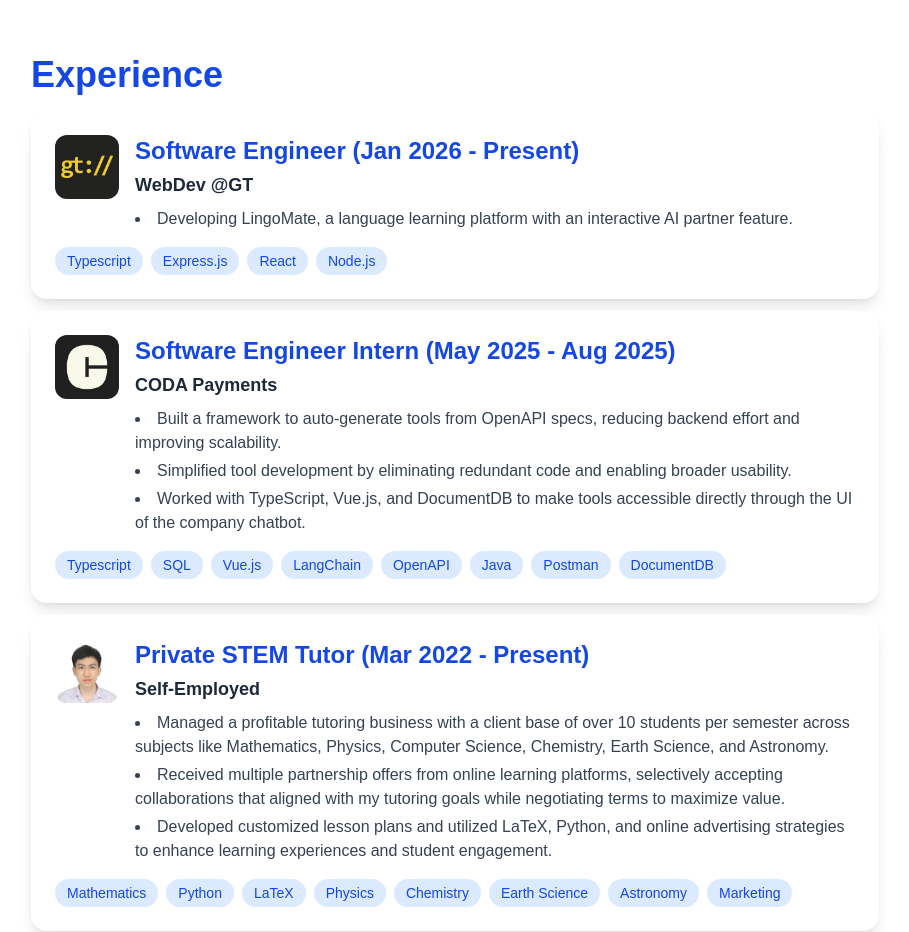
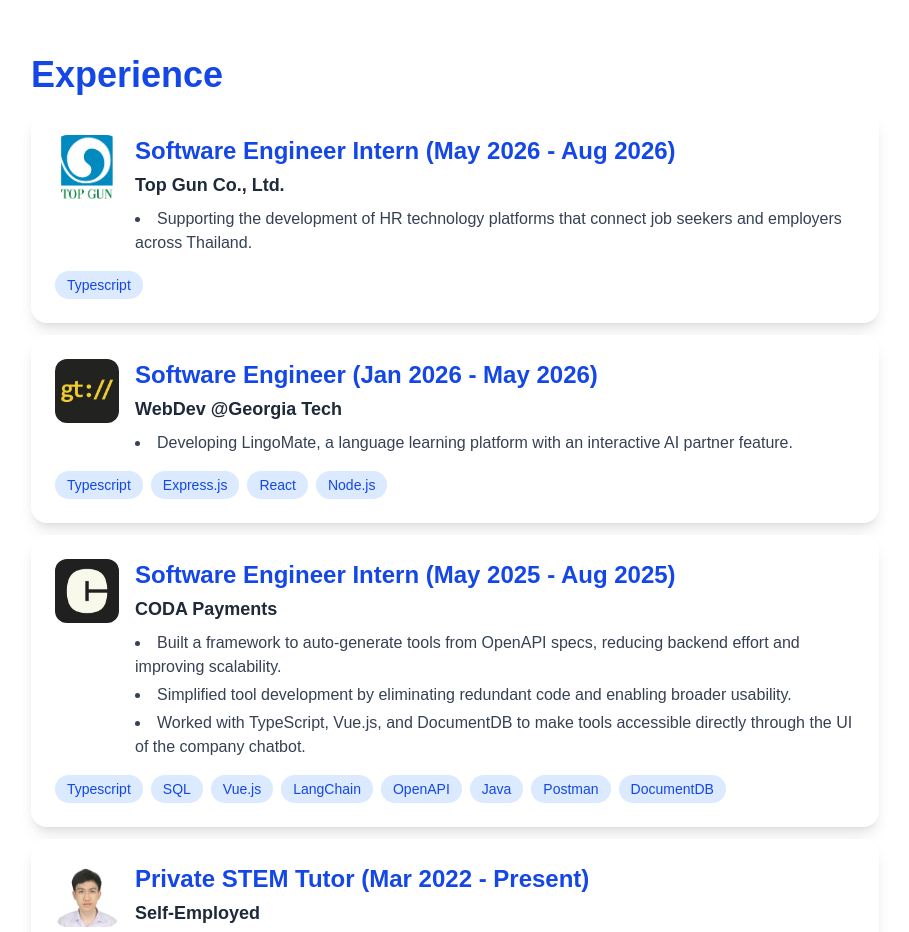
Before and after one commit to nitipon-ton/nitipon-portfolio, a Next.js app: page / in a window 1280 px wide. Shown: the part 1160-2092 px from the top of the page, without its empty margins (185-1094 px from the left). Built offline with nearby package versions, Linux system fonts and the light colour scheme.

Commit message:
Update 2026 internship

```diff
--- a/app/page.tsx
+++ b/app/page.tsx
@@ -31,8 +31,18 @@ export default function Home() {
           <h2 className="text-4xl font-bold text-blue-700 mb-4">Experience</h2>
           <div className="flex flex-col gap-3">
             <ExperienceCard
-              title="Software Engineer (Jan 2026 - Present)"
-              company="WebDev @GT"
+              title="Software Engineer Intern (May 2026 - Aug 2026)"
+              company="Top Gun Co., Ltd."
+              desc={[
+                "Supporting the development of HR technology platforms that connect job seekers and employers across Thailand."
+              ]}
+              tags={["Typescript"]}
+              img="/topgun.png"
+              link="https://www.linkedin.com/company/jobtopguncompany/"
+            />
+            <ExperienceCard
+              title="Software Engineer (Jan 2026 - May 2026)"
+              company="WebDev @Georgia Tech"
               desc={[
                 "Developing LingoMate, a language learning platform with an interactive AI partner feature."
               ]}
```
Also changed, not shown: public/topgun.png (added).
